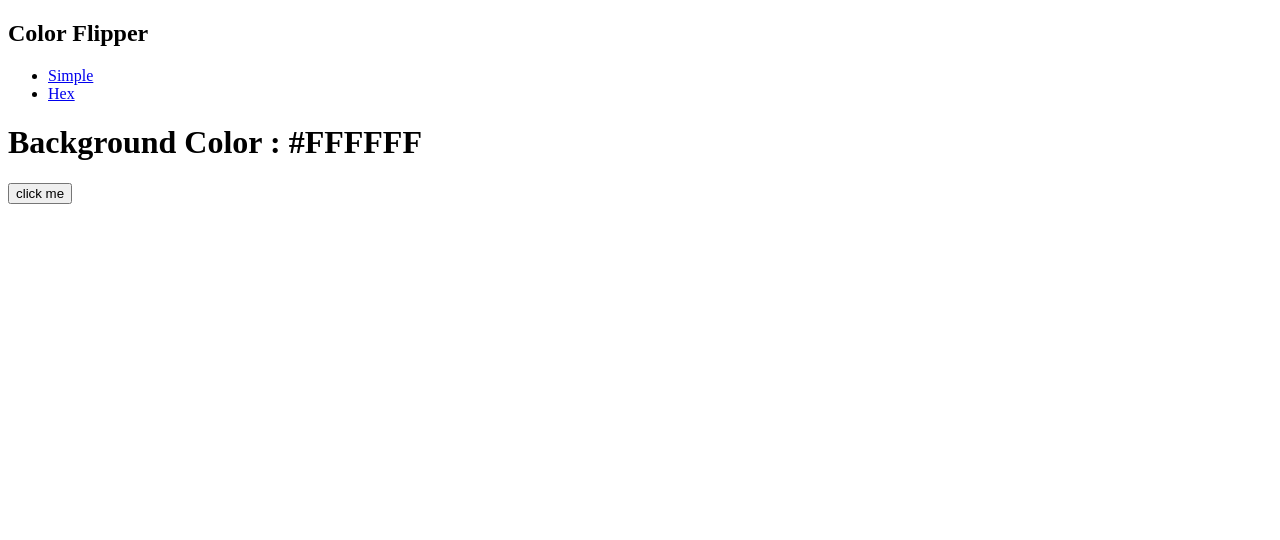
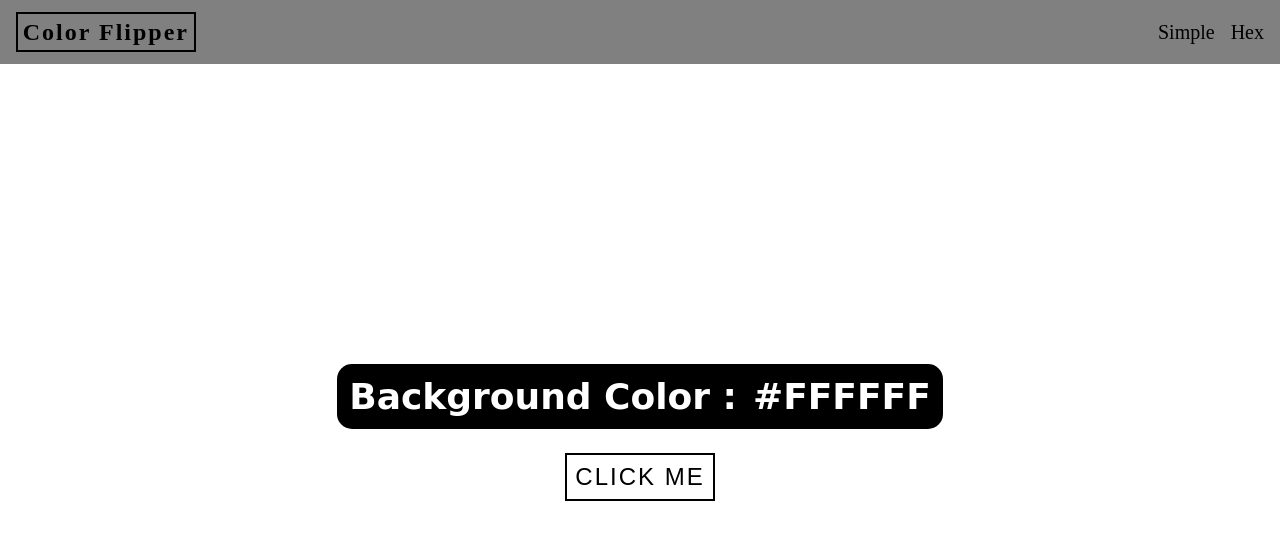
Before and after one commit to shiwanhs05/Color-Flipper, a plain HTML site: page hex.html in a window 1280 px wide. Drawn offline with Linux system fonts and the light colour scheme.

```diff
--- a/hex.html
+++ b/hex.html
@@ -6,7 +6,7 @@
   <meta http-equiv="X-UA-Compatible" content="IE=edge">
   <meta name="viewport" content="width=device-width, initial-scale=1.0">
   <title>Color Flipper | Hex</title>
-  <link rel="stylesheet" href="../css/style.css">
+  <link rel="stylesheet" href="./css/styles.css">
 </head>
 
 <body>
```
Also changed, not shown: 1 other file.
